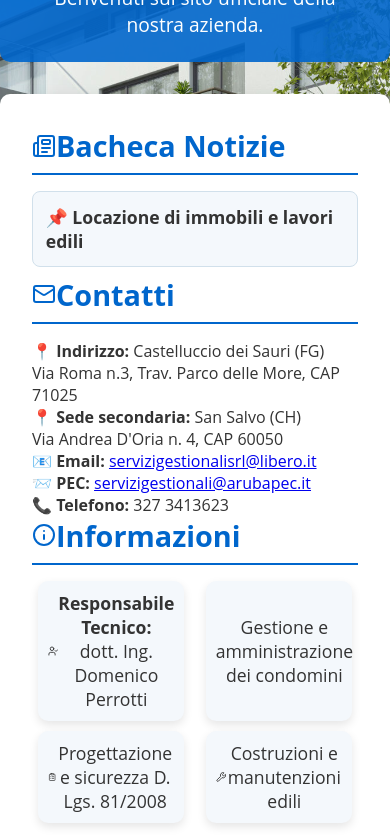
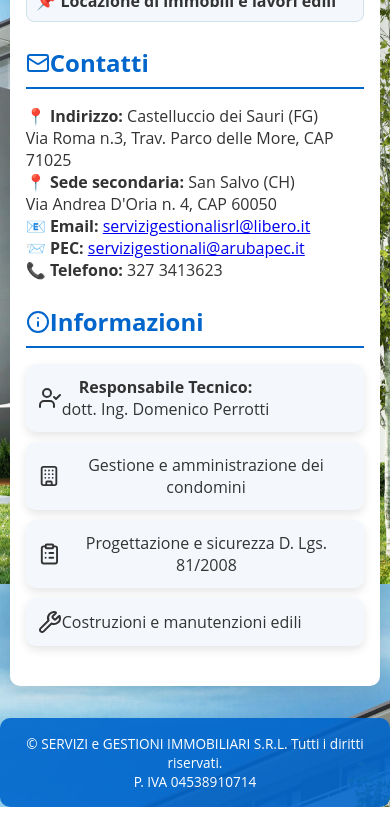
Before and after one commit to DomenicoPe/SERVIZI-e-GESTIONI-IMMOBILIARI-SRL, a plain HTML site: page index.html in a window 390 px wide. Shown: the part 260-1096 px from the top of the page. After the commit the page ends 1067 px from the top, so only its background shows below. Drawn offline with nearby package versions, Linux system fonts and the light colour scheme.

Commit message:
Mobile graphic

```diff
--- a/styles.css
+++ b/styles.css
@@ -108,3 +108,60 @@
     padding: 1rem 0;
     font-size: 0.9rem;
 }
+
+
+/* Modalità mobile */
+@media screen and (max-width: 768px) {
+
+    header, footer {
+        padding: 1rem;
+    }
+
+    header h1 {
+        font-size: 1.8rem;
+    }
+
+    header p {
+        font-size: 1rem;
+    }
+
+    main {
+        padding: 1rem;
+        max-width: 95%;
+    }
+
+    h2 {
+        font-size: 1.5rem;
+    }
+
+    /* Liste e sezioni più compatte */
+    ul li {
+        font-size: 1rem;
+        padding: 0.6rem;
+    }
+
+    /* Ottimizzazione per la sezione informazioni */
+    .info-container {
+        flex-direction: column; /* Da due colonne a una sola */
+    }
+
+    .info-box {
+        width: 100%; /* Occupa tutto lo schermo */
+        font-size: 1rem;
+        padding: 12px;
+    }
+
+    .info-box i {
+        font-size: 1.3rem;
+    }
+
+    /* Miglioriamo la spaziatura tra le sezioni */
+    section {
+        margin-bottom: 1.5rem;
+    }
+
+    /* Footer più compatto */
+    footer p {
+        font-size: 0.85rem;
+    }
+}
```
